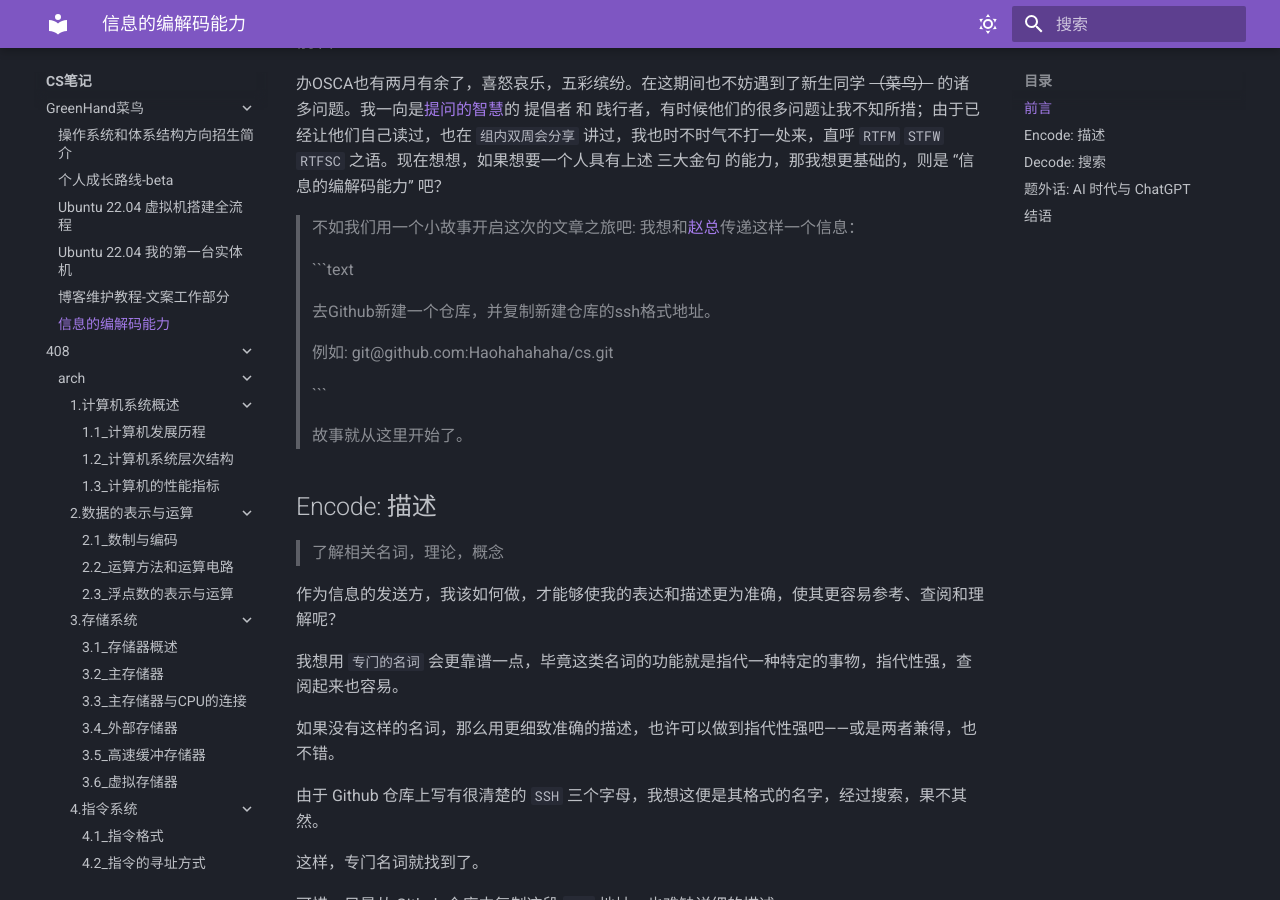
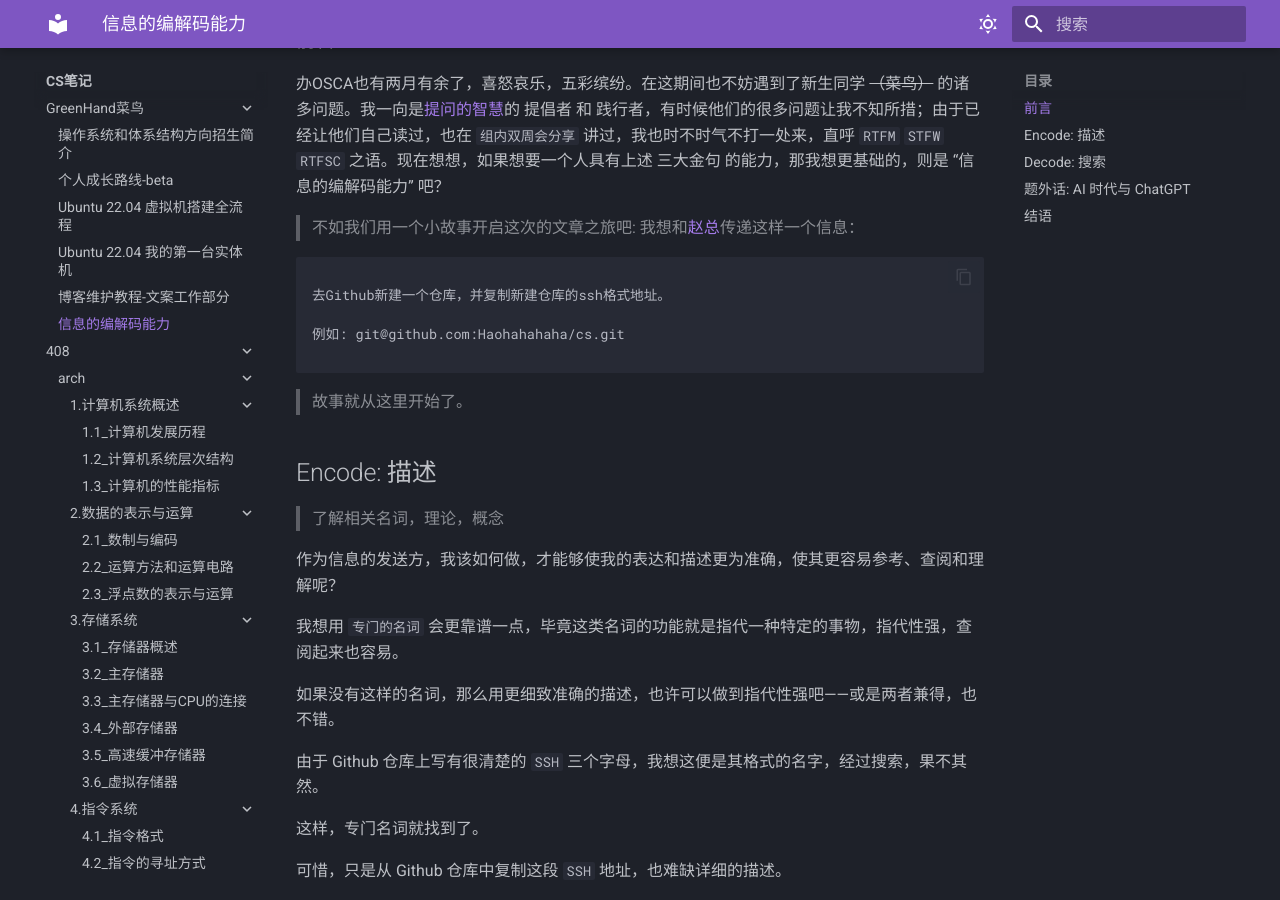
Before and after one commit to Haohahahaha/cs, an MkDocs documentation site: the page built from docs/greenhand/de-en-code/de-en-code-info.md, in a window 1280 px wide and 900 px high, scrolled down 343 px. Built offline with MkDocs 1.6.1 and Material for MkDocs 9.7.7, drawn with Linux system fonts in a browser that asks for light colours.

Commit message:
2023-11-20_10:34:03 update

````diff
--- a/docs/greenhand/de-en-code/de-en-code-info.md
+++ b/docs/greenhand/de-en-code/de-en-code-info.md
@@ -12,13 +12,13 @@
 
 > 不如我们用一个小故事开启这次的文章之旅吧: 我想和[赵总](https://xmbtx.github.io/xmbtx-blog)传递这样一个信息：
 >
-> ```text
->
-> 去Github新建一个仓库，并复制新建仓库的ssh格式地址。
->
-> 例如: git@github.com:Haohahahaha/cs.git
->
-> ```
+```
+
+去Github新建一个仓库，并复制新建仓库的ssh格式地址。
+
+例如: git@github.com:Haohahahaha/cs.git
+
+```
 >
 > 故事就从这里开始了。
 
````
